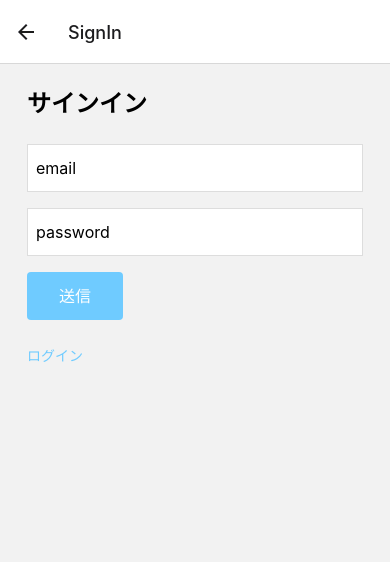
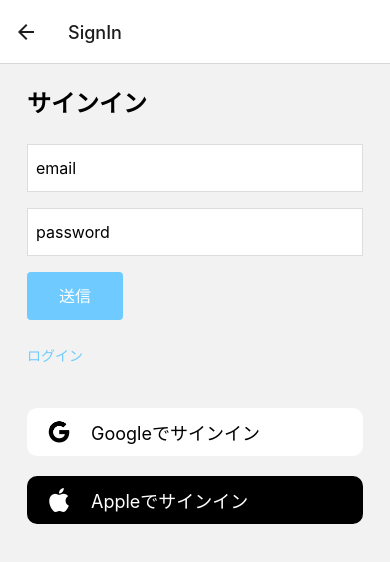
Before and after one commit to kangaroo-lab/DatingApp, a React Native app: screen /SignIn in a window 390 px wide. Shown: the top 562 px of the page. Built offline with nearby package versions, Linux system fonts and the light colour scheme; no server answers.

Commit message:
add api button

```diff
--- a/src/rooter/StackFirstNavigation.jsx
+++ b/src/rooter/StackFirstNavigation.jsx
@@ -1,6 +1,7 @@
 import React from 'react';
 import { createNativeStackNavigator } from '@react-navigation/native-stack';
 
+import First from '../screens/FirstScreen';
 import LogIn from '../screens/LogInScreen';
 import SignIn from '../screens/SignInScreens/SignInScreen';
 import DrawerNavigation from './DrawerNavigator';
@@ -22,9 +23,16 @@ const Stack = createNativeStackNavigator();
 export default function StackFirstNavigator(){
     return(
         <Stack.Navigator
-            initialRouteName='LogIn'
-            id='LogIn'
+            initialRouteName='First'
+            id='First'
         >
+            <Stack.Screen
+                name = 'First'
+                component = {First}
+                options = {{
+                    headerShown:false
+                  }}
+            />
             <Stack.Screen
                 name='LogIn'
                 component={LogIn}
--- /dev/null
+++ b/src/screens/FirstScreen.jsx
@@ -0,0 +1,102 @@
+import React,{Component,useEffect} from 'react';
+import {
+    StyleSheet,
+    Text,
+    View,
+    TouchableOpacity,
+    TextInput,
+    Alert
+} from 'react-native';
+import {useNavigation} from '@react-navigation/native';
+import firebase from 'firebase';
+
+export default function (props){
+    const navigation = useNavigation();
+
+
+
+    useEffect(async()=>{
+        const sleep = () => {
+            return new Promise(resolve => {
+              setTimeout(() => {
+                resolve(1)
+              }, 1000)
+            })
+          }
+
+        await sleep()
+        const unsubscribe = firebase.auth().onAuthStateChanged((user)=>{
+            if(user){
+                navigation.reset({
+                    index:0,
+                    routes: [{name:'Drawer'}]
+                });
+            }
+        });
+        return unsubscribe;
+    },[]);
+
+    return <FirstScreen {...props} navigation={navigation}/>
+}
+
+class FirstScreen extends Component{
+    constructor(props){
+        super(props);
+    }
+
+    _handlePressToLogin = () => {
+        const {navigation} = this.props;
+        navigation.reset({
+            index:0,
+            routes: [{name:'LogIn'}]
+        })
+    }
+
+    _handlePressToSignIn = () => {
+        const {navigation} = this.props;
+        navigation.reset({
+            index:0,
+            routes: [{name:'SignIn'}]
+        })
+    }
+
+    render(){
+        return(
+        <View style={styles.fill}>
+            <Text style={styles.logo}>LOGO</Text>
+            <View style={styles.buttonArea}>
+                <TouchableOpacity
+                    onPress={()=>{
+                        this._handlePressToLogin();
+                    }}
+                >
+                    <View style={styles.button}>
+                        <Text>ログイン</Text>
+                    </View>
+                </TouchableOpacity>
+                <TouchableOpacity
+                    onPress={()=>{
+                        this._handlePressToSignIn();
+                    }}
+                >
+                    <View style={styles.button}>
+                        <Text>サインイン</Text>
+                    </View>
+                </TouchableOpacity>
+            </View>
+        </View>
+        )
+    }
+}
+
+const styles = StyleSheet.create({
+    fill:{
+        ...StyleSheet.absoluteFillObject,
+        flex:1,
+        justifyContent:'center',
+        flexDirection:'column'
+    },
+    logo:{},
+    button:{},
+    buttonArea:{}
+})
--- a/src/screens/LogInScreen.jsx
+++ b/src/screens/LogInScreen.jsx
@@ -10,22 +10,11 @@ import {
 import {useNavigation} from '@react-navigation/native';
 import firebase from 'firebase';
 import PropTypes from 'prop-types';
+import { AntDesign } from '@expo/vector-icons';
+
 
 export default function(props){
     const navigation = useNavigation();
-
-    useEffect(()=>{
-        const unsubscribe = firebase.auth().onAuthStateChanged((user)=>{
-            if(user){
-                navigation.reset({
-                    index:0,
-                    routes: [{name:'Drawer'}]
-                });
-            }
-        });
-        return unsubscribe;
-    },[]);
-
     return <LogIn {...props} navigation={navigation}/>
 }
 
@@ -102,6 +91,24 @@ class LogIn extends Component{
                             <Text style={styles.footerText}>新規登録</Text>
                         </View>
                     </TouchableOpacity>
+                    <View style={styles.snsButtonArea}>
+                        <TouchableOpacity>
+                            <View style={[styles.snsSignInButton,{backgroundColor:'#fff'}]}>
+                                <AntDesign name="google" size={24} color="black" />
+                                <View style={styles.snsButtonTextArea}>
+                                    <Text style={styles.snsButtonText}>Googleでログイン</Text>
+                                </View>
+                            </View>
+                        </TouchableOpacity>
+                        <TouchableOpacity>
+                            <View style={[styles.snsSignInButton,{backgroundColor:'#000'}]}>
+                                <AntDesign name="apple1" size={24} color="white" />
+                                <View style={styles.snsButtonTextArea}>
+                                    <Text style={[styles.snsButtonText,{color:'#fff'}]}>Appleでログイン</Text>
+                                </View>
+                            </View>
+                        </TouchableOpacity>
+                    </View>
                 </View>
             </View>
         );
@@ -148,5 +155,24 @@ const styles = StyleSheet.create({
         fontSize:14,
         lineHeight:24,
         color:'#6FCBFF'
+    },
+    snsButtonArea:{
+        marginTop:20,
+    },
+    snsSignInButton:{
+        marginTop:20,
+        height:48,
+        borderRadius:10,
+        flexDirection:'row',
+        alignItems:'center',
+        paddingHorizontal:20
+    },
+    snsButtonTextArea:{
+        marginLeft:20
+    },
+    snsButtonText:{
+        textAlign:'left',
+        fontSize:18
     }
+
 })
--- a/src/screens/SignInScreens/SignInScreen.jsx
+++ b/src/screens/SignInScreens/SignInScreen.jsx
@@ -9,6 +9,7 @@ import {
 } from 'react-native';
 import {useNavigation} from '@react-navigation/native';
 import firebase from 'firebase';
+import { AntDesign } from '@expo/vector-icons';
 
 export default function(props){
     const navigation = useNavigation();
@@ -87,6 +88,24 @@ class SignIn extends Component{
                             <Text style={styles.footerText}>ログイン</Text>
                         </View>
                     </TouchableOpacity>
+                    <View style={styles.snsButtonArea}>
+                        <TouchableOpacity>
+                            <View style={[styles.snsSignInButton,{backgroundColor:'#fff'}]}>
+                                <AntDesign name="google" size={24} color="black" />
+                                <View style={styles.snsButtonTextArea}>
+                                    <Text style={styles.snsButtonText}>Googleでサインイン</Text>
+                                </View>
+                            </View>
+                        </TouchableOpacity>
+                        <TouchableOpacity>
+                            <View style={[styles.snsSignInButton,{backgroundColor:'#000'}]}>
+                                <AntDesign name="apple1" size={24} color="white" />
+                                <View style={styles.snsButtonTextArea}>
+                                    <Text style={[styles.snsButtonText,{color:'#fff'}]}>Appleでサインイン</Text>
+                                </View>
+                            </View>
+                        </TouchableOpacity>
+                    </View>
                 </View>
             </View>
         );
@@ -133,5 +152,23 @@ const styles = StyleSheet.create({
         fontSize:14,
         lineHeight:24,
         color:'#6FCBFF'
+    },
+    snsButtonArea:{
+        marginTop:20,
+    },
+    snsSignInButton:{
+        marginTop:20,
+        height:48,
+        borderRadius:10,
+        flexDirection:'row',
+        alignItems:'center',
+        paddingHorizontal:20
+    },
+    snsButtonTextArea:{
+        marginLeft:20
+    },
+    snsButtonText:{
+        textAlign:'left',
+        fontSize:18
     }
 })
```
